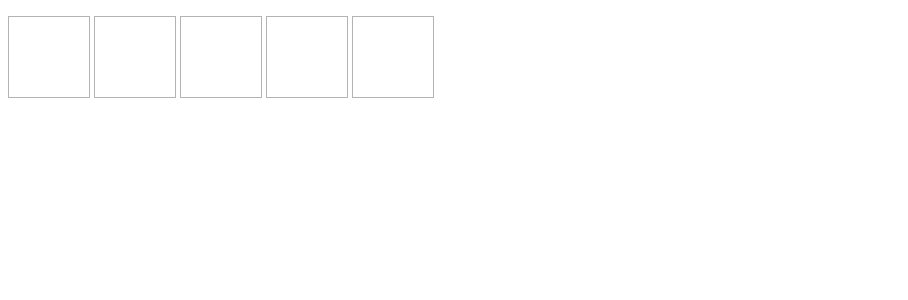
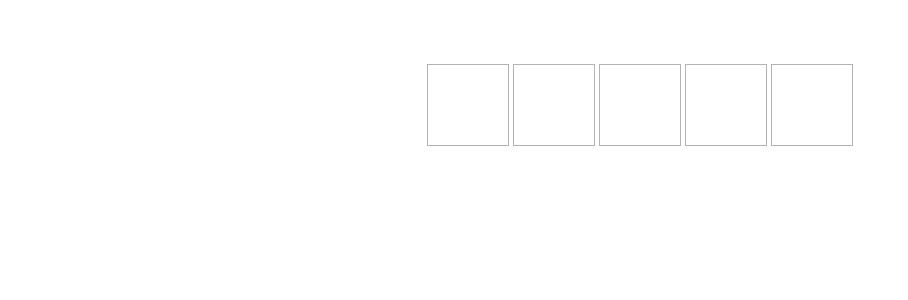
Before and after one commit to zanuarts/a-wordle-on-tdd-in-vuejs, a Vue app in the folder wordle/: page / in a window 1280 px wide. Shown: the top 300 px of the page, without its empty margins (0-908 px from the left). Built offline with nearby package versions, Linux system fonts and the light colour scheme.

Commit message:
Make WordleBoard prettier

```diff
--- a/wordle/src/components/WordleBoard.vue
+++ b/wordle/src/components/WordleBoard.vue
@@ -15,9 +15,38 @@ const guessSubmitted = ref("");
 </script>
 
 <template>
-  <guess-input @guess-submitted="guess => guessSubmitted = guess"/>
-  <p
-    v-if="guessSubmitted.length > 0"
-    v-text="guessSubmitted === wordOfTheDay ? VICTORY_MESSAGE : DEFEAT_MESSAGE"
-  />
+  <main>
+    <guess-input @guess-submitted="(guess) => (guessSubmitted = guess)" />
+    <p
+      v-if="guessSubmitted.length > 0"
+      v-text="
+        guessSubmitted === wordOfTheDay ? VICTORY_MESSAGE : DEFEAT_MESSAGE
+      "
+    />
+  </main>
 </template>
+
+<style scoped>
+main {
+  display: flex;
+  flex-direction: column;
+  align-items: center;
+  margin-top: 3rem;
+}
+.end-of-game-message {
+  font-size: 3rem;
+  animation: end-of-game-message-animation 700ms forwards;
+  white-space: nowrap;
+  text-align: center;
+}
+@keyframes end-of-game-message-animation {
+  0% {
+    opacity: 0;
+    transform: rotateZ(0);
+  }
+  100% {
+    opacity: 1;
+    transform: translateY(2rem);
+  }
+}
+</style>
```
